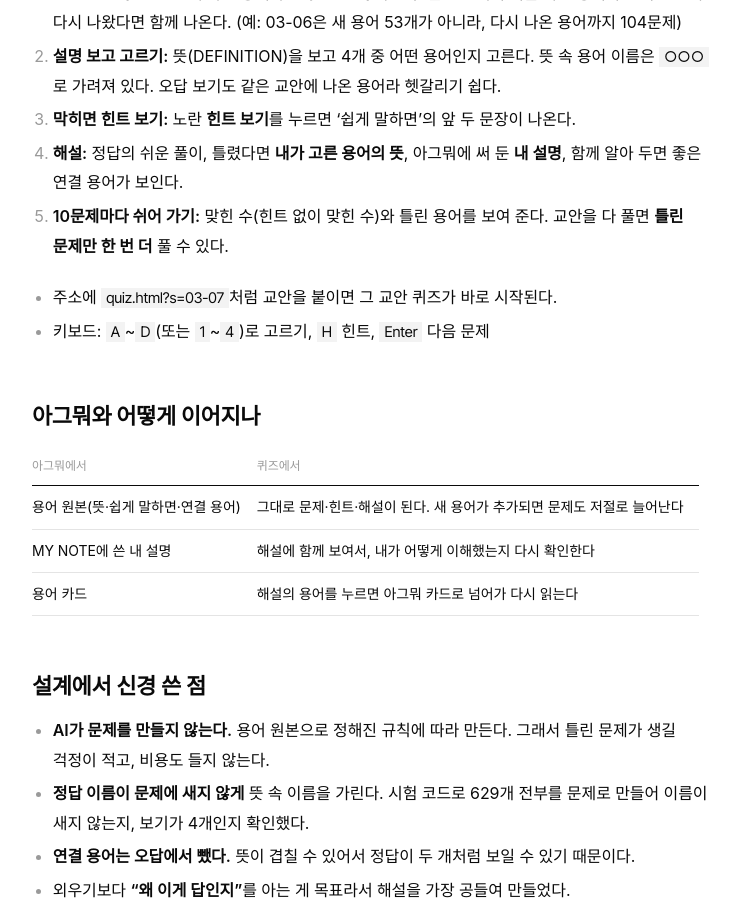
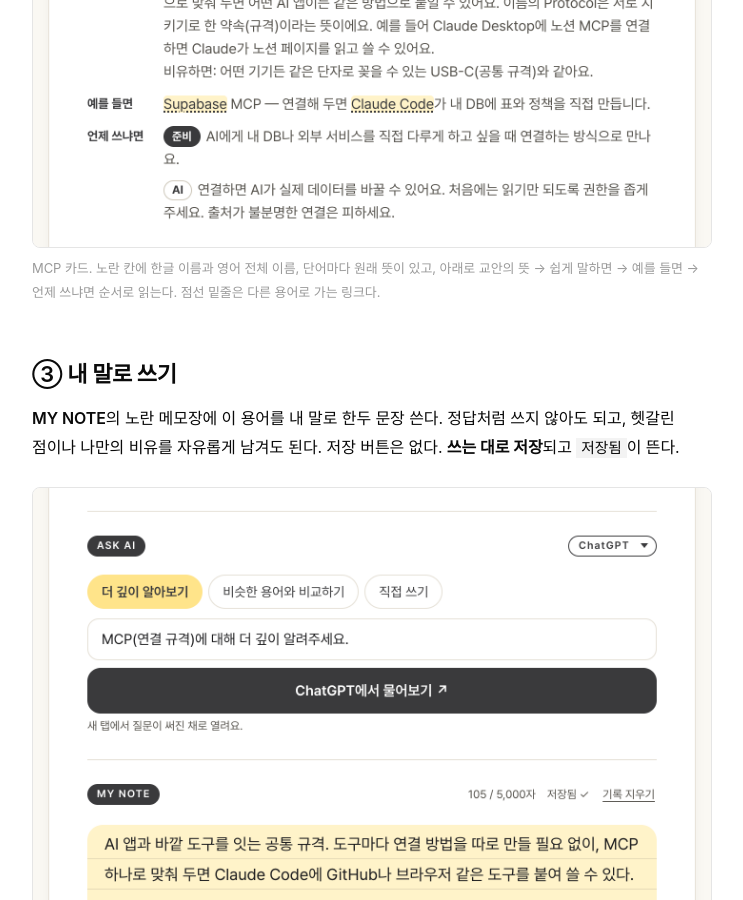
Before and after one commit to k-im-rose/k-im-rose.github.io, a Jekyll site: the page built from _posts/2026-11-15-agmwo.md, in a window 1280 px wide and 900 px high, scrolled down 7476 px. Shown: the whole window, without its empty margins (232-975 px from the left). Built offline with Jekyll 4.4.1, drawn with Linux system fonts in a browser that asks for light colours; some web fonts are replaced; some of the changed text lies outside the part shown.

Commit message:
AI Lab: 아그뭐 글에 사용 방법·퀴즈 화면 캡처와 바로 가기 링크 추가
- 3장 사용 방법: 찾기, 용어 카드, ASK AI·MY NOTE·마치기, 목록과 진도 캡처 4장
- 4장 퀴즈: 교안 고르기, 문제와 힌트, 해설 캡처 3장
- 3장·4장 첫머리에 사이트 바로 가기 링크

Co-Authored-By: Claude Opus 5.5 <noreply@anthropic.com>

```diff
--- a/_posts/2026-11-15-agmwo.md
+++ b/_posts/2026-11-15-agmwo.md
@@ -101,11 +101,18 @@ AI 에이전트 과정은 거의 매일 새 교안이 열리고, 교안 한 편
 
 > **찾는다 → 읽는다 → 내 말로 쓴다 → '마치기'를 누른다**
 
+**바로 써 보기:** [아, 그게 뭐더라? — aiffel-study-terms.onrender.com](https://aiffel-study-terms.onrender.com/)
+
 ### ① 찾기
 맨 위 검색창에 궁금한 말을 치면 치는 동안 바로 목록이 줄어든다.
 - 영어로 쳐도, 한글로 쳐도 된다. `mcp`, `MCP`, `연결 규격` 모두 같은 카드가 나온다.
 - **첫 자음만 쳐도 된다.** `ㅎㄴㅅ` → **하네스**
 - 키보드로는 `/` 검색창으로 가기, `Enter` 첫 결과 열기, `Esc` 지우기
+
+<figure class="shot">
+  <img src="{{ '/assets/images/agmwo/agmwo-1-search.png' | relative_url }}" alt="검색창에 ㅎㄴㅅ을 치자 Harness 하네스가 나온 화면" loading="lazy">
+  <figcaption>검색창에 <code>ㅎㄴㅅ</code>만 쳐도 <strong>하네스</strong>가 바로 나온다. 찾은 글자는 노란 형광펜으로 칠해진다.</figcaption>
+</figure>
 
 ### ② 읽기
 용어를 누르면 카드가 열린다. 카드는 위에서 아래로 읽는다.
@@ -124,9 +131,19 @@ AI 에이전트 과정은 거의 매일 새 교안이 열리고, 교안 한 편
 
 설명 속 밑줄 친 용어에 마우스를 올리면 짧은 뜻이 뜨고, 누르면 그 카드가 열린다.
 
+<figure class="shot">
+  <img src="{{ '/assets/images/agmwo/agmwo-2-card.png' | relative_url }}" alt="MCP 용어 카드. 연결 규격, Model Context Protocol, 영어 단어 뜻, DEFINITION, 쉽게 말하면, 예를 들면, 언제 쓰냐면" loading="lazy">
+  <figcaption>MCP 카드. 노란 칸에 한글 이름과 영어 전체 이름, 단어마다 원래 뜻이 있고, 아래로 교안의 뜻 → 쉽게 말하면 → 예를 들면 → 언제 쓰냐면 순서로 읽는다. 점선 밑줄은 다른 용어로 가는 링크다.</figcaption>
+</figure>
+
 ### ③ 내 말로 쓰기
 **MY NOTE**의 노란 메모장에 이 용어를 내 말로 한두 문장 쓴다. 정답처럼 쓰지 않아도 되고, 헷갈린 점이나 나만의 비유를 자유롭게 남겨도 된다.
 저장 버튼은 없다. **쓰는 대로 저장**되고 `저장됨`이 뜬다.
+
+<figure class="shot">
+  <img src="{{ '/assets/images/agmwo/agmwo-3-note.png' | relative_url }}" alt="ASK AI, MY NOTE 메모장에 쓴 설명, 알아보기 다시보기 마치기 버튼" loading="lazy">
+  <figcaption>카드 아래쪽. <strong>ASK AI</strong>로 궁금한 점을 바로 물어보고, <strong>MY NOTE</strong>에 내 말로 적은 뒤 <strong>마치기</strong>를 누른다. (화면 속 설명은 예시로 적은 것이다.)</figcaption>
+</figure>
 
 ### ④ 상태 누르기
 
@@ -141,6 +158,11 @@ AI 에이전트 과정은 거의 매일 새 교안이 열리고, 교안 한 편
 ### ⑤ 진도 보기
 `마치기 3 / 629`처럼 전체 진도가 보이고, 교육자료(01-04, 02-01 …)마다 묶어서 섹션별 진도도 본다. **알아보기·다시보기·마치기** 버튼으로 그 상태인 용어만 골라 볼 수 있다.
 
+<figure class="shot">
+  <img src="{{ '/assets/images/agmwo/agmwo-4-list.png' | relative_url }}" alt="마치기 1 / 629 진도, 퀴즈 풀기 버튼, 상태별 개수, 자료별로 묶은 목록" loading="lazy">
+  <figcaption>왼쪽 목록. 맨 위에 전체 진도(<code>마치기 1 / 629</code>), 그 아래 <strong>퀴즈 풀기</strong> 버튼과 상태별 개수, 교육자료마다 묶은 섹션과 섹션별 진도가 있다.</figcaption>
+</figure>
+
 ### 기록은 어디에?
 - 로그인하지 않아도 쓸 수 있다. 이때는 **브라우저마다 따로** 기록된다.
 - **Google로 로그인**하면 휴대폰·PC 어디서든 같은 기록을 본다. 로그인 전에 쓴 기록은 계정으로 옮겨진다.
@@ -149,6 +171,8 @@ AI 에이전트 과정은 거의 매일 새 교안이 열리고, 교안 한 편
 ---
 
 ## 4. 아그뭐와 이어지는 퀴즈 페이지
+
+**바로 풀어 보기:** [퀴즈 — aiffel-study-terms.onrender.com/quiz.html](https://aiffel-study-terms.onrender.com/quiz.html)
 
 ### 왜 만들었나
 용어를 읽을 때는 이해했는데, **다음 날 다른 교안에서 만나면 뜻이 바로 떠오르지 않았다.** 아그뭐에는 읽기와 쓰기는 있었지만, 기억에서 꺼내 보는 연습이 없었다. 그래서 목록 위에 노란 **퀴즈 풀기** 버튼을 달았다.
@@ -159,6 +183,21 @@ AI 에이전트 과정은 거의 매일 새 교안이 열리고, 교안 한 편
 3. **막히면 힌트 보기:** 노란 **힌트 보기**를 누르면 '쉽게 말하면'의 앞 두 문장이 나온다.
 4. **해설:** 정답의 쉬운 풀이, 틀렸다면 **내가 고른 용어의 뜻**, 아그뭐에 써 둔 **내 설명**, 함께 알아 두면 좋은 연결 용어가 보인다.
 5. **10문제마다 쉬어 가기:** 맞힌 수(힌트 없이 맞힌 수)와 틀린 용어를 보여 준다. 교안을 다 풀면 **틀린 문제만 한 번 더** 풀 수 있다.
+
+<figure class="shot">
+  <img src="{{ '/assets/images/agmwo/quiz-1-start.png' | relative_url }}" alt="어떤 교안을 풀어 볼까요? 교안 목록과 교안별 문제 수" loading="lazy">
+  <figcaption>첫 화면. 교안을 고르면 그 교안에 나온 용어 수만큼 문제가 나온다. 03-06은 104문제.</figcaption>
+</figure>
+
+<figure class="shot">
+  <img src="{{ '/assets/images/agmwo/quiz-2-question.png' | relative_url }}" alt="02-06 교안 1번째 문제. 뜻을 보고 4개 보기 중 고르기, 힌트가 열린 상태" loading="lazy">
+  <figcaption>문제 화면. 교안의 뜻(DEFINITION)을 보고 4개 중에서 고른다. 막히면 <strong>힌트 보기</strong>로 쉬운 풀이의 앞 두 문장을 연다.</figcaption>
+</figure>
+
+<figure class="shot">
+  <img src="{{ '/assets/images/agmwo/quiz-3-explain.png' | relative_url }}" alt="오답을 고른 뒤의 해설. 정답의 쉬운 풀이, 내가 고른 용어의 뜻, 내 설명, 함께 알아 두면 좋은 용어" loading="lazy">
+  <figcaption>일부러 틀려 본 해설 화면. 정답의 쉬운 풀이, <strong>내가 고른 오답의 뜻</strong>, 아그뭐에 써 둔 <strong>내 설명</strong>, 함께 알아 두면 좋은 용어가 차례로 나온다. 왜 헷갈렸는지, 내가 어떻게 이해했었는지를 한 화면에서 확인한다. (화면 속 내 설명은 예시로 적은 것이다.)</figcaption>
+</figure>
 
 - 주소에 `quiz.html?s=03-07`처럼 교안을 붙이면 그 교안 퀴즈가 바로 시작된다.
 - 키보드: `A`~`D`(또는 `1`~`4`)로 고르기, `H` 힌트, `Enter` 다음 문제
```
Also changed, not shown: assets/images/agmwo/agmwo-1-search.png (added), assets/images/agmwo/agmwo-2-card.png (added), assets/images/agmwo/agmwo-3-note.png (added), assets/images/agmwo/agmwo-4-list.png (added), assets/images/agmwo/quiz-1-start.png (added), assets/images/agmwo/quiz-2-question.png (added), assets/images/agmwo/quiz-3-explain.png (added).
